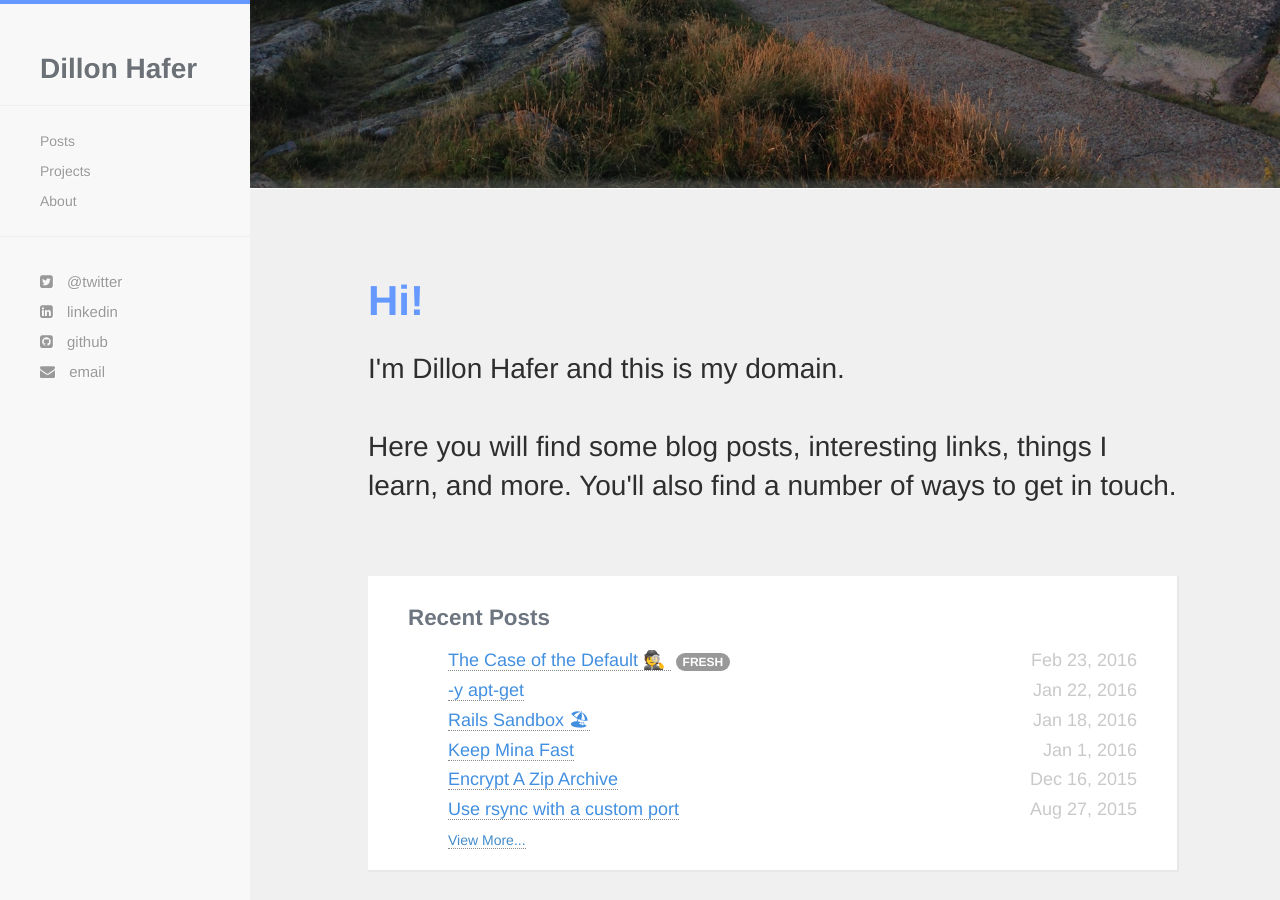
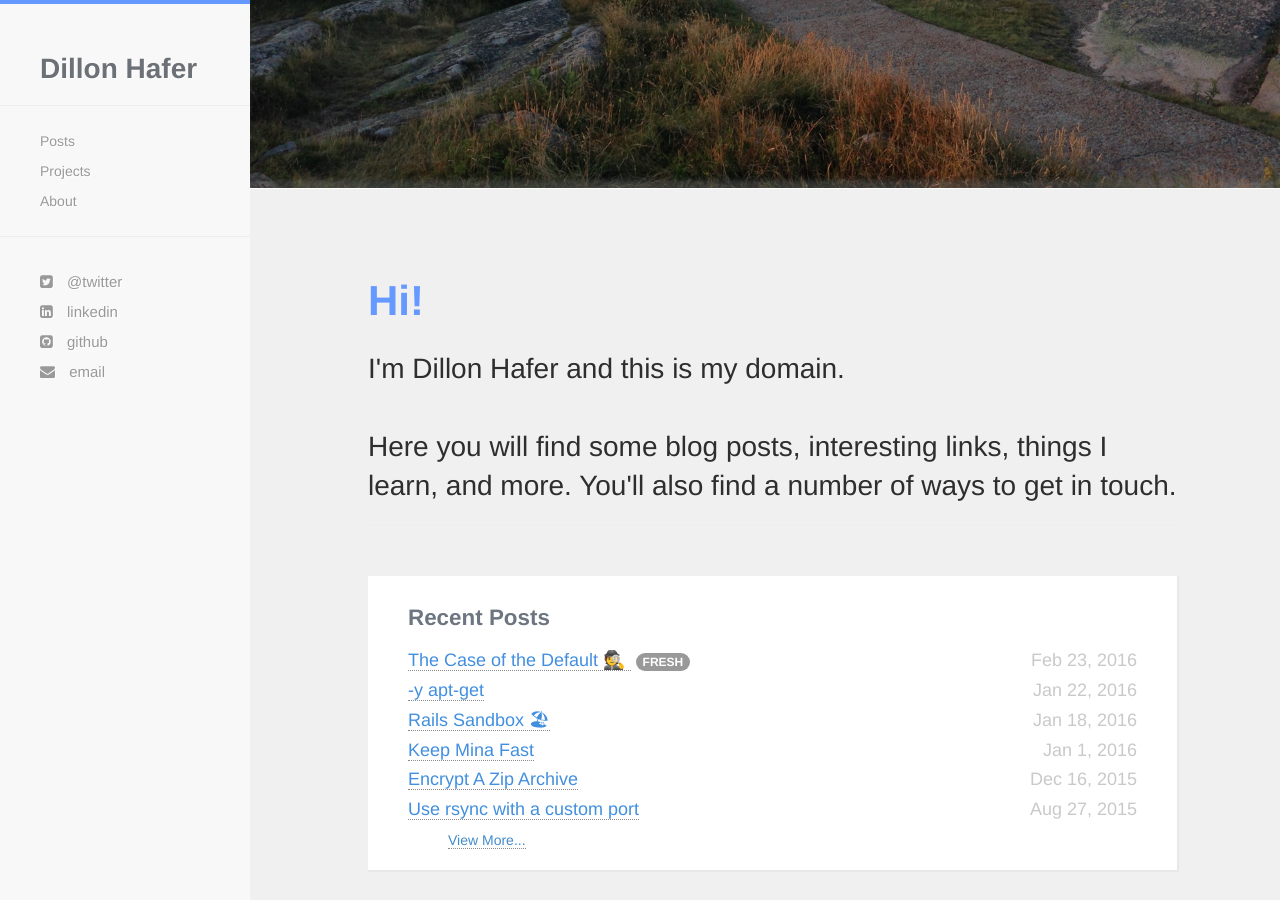
Before and after one commit to dillonhafer/dillonhafer.github.io, a Jekyll site: the page built from index.html, in a window 1280 px wide and 900 px high, scrolled down 515 px. Built offline with Jekyll 4.4.1, drawn with Linux system fonts in a browser that asks for light colours; nearby versions of some CDN libraries.

Commit message:
Update list styles

```diff
--- a/css/styles.css
+++ b/css/styles.css
@@ -68,9 +68,10 @@ p
   border-width: 0 1px;
 }
 
-.homepage-posts
+.homepage-posts, .posts
 {
-  list-style:none
+  list-style:none;
+  padding-left: 0;
 }
 
 .container
@@ -563,7 +564,7 @@ time
   background-color:#f9f9f9;
   box-shadow:1px 1px 0 1px #e8e8e8;
   max-width:800px;
-  padding:10px 40px 0
+  padding:10px 40px 10px
 }
 
 .user-card h1
```
